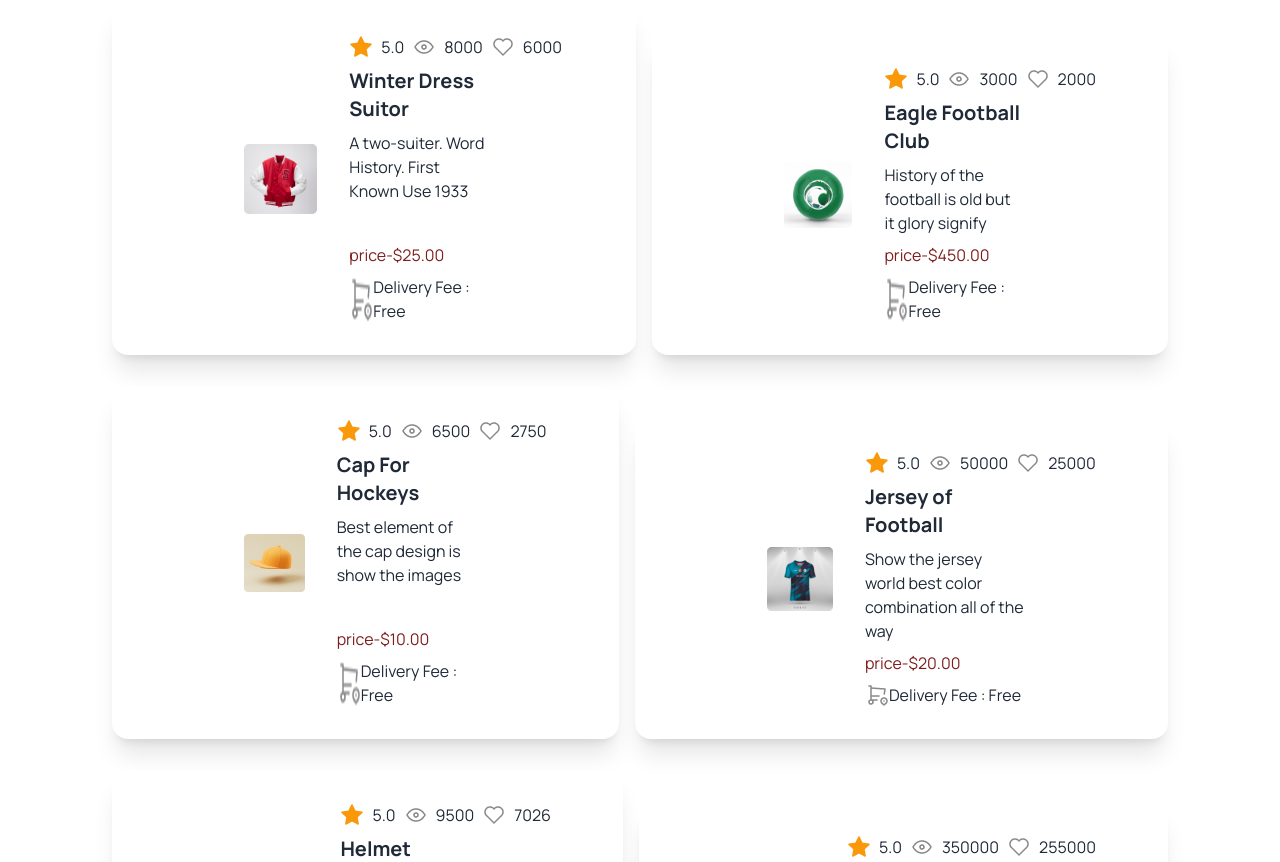
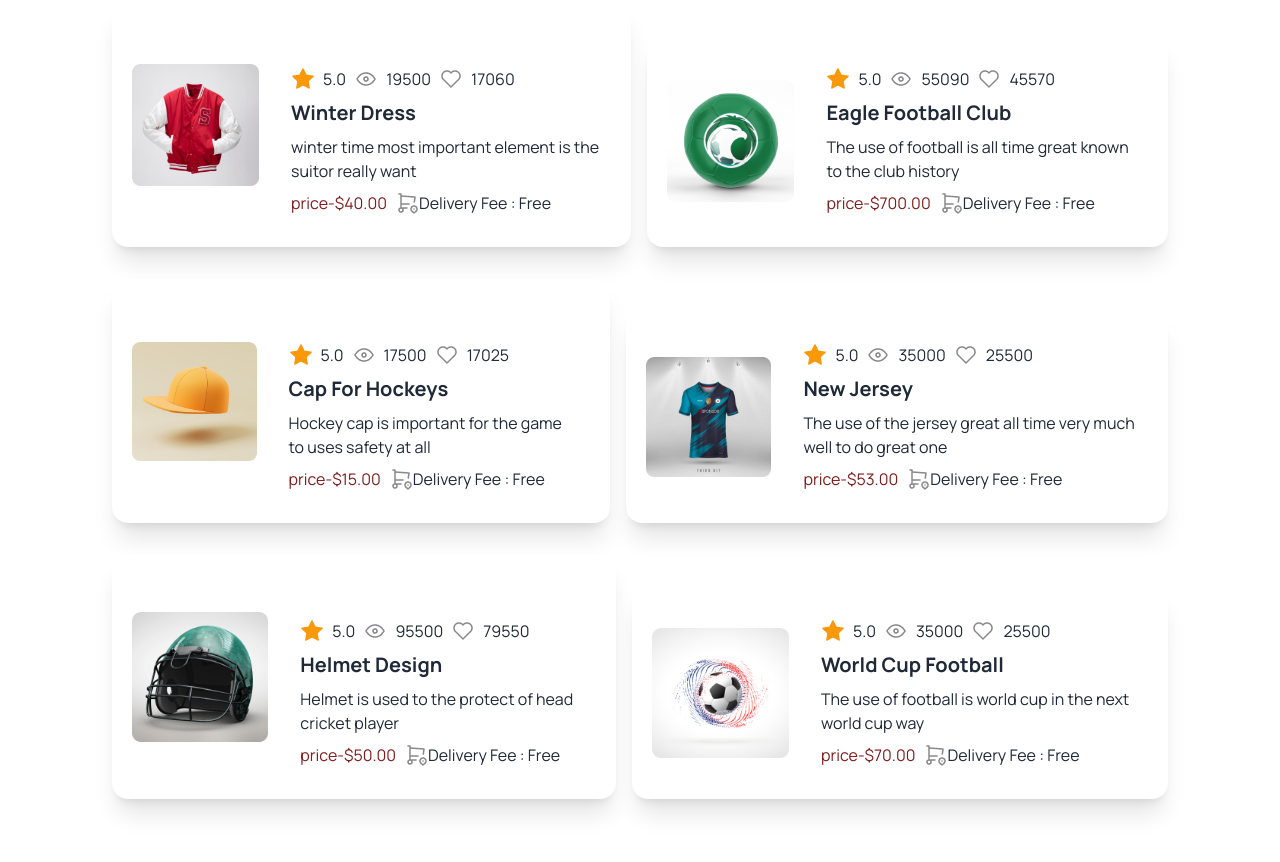
Before and after one commit to 325588/assigntment-3-on, a plain HTML site: page index.html in a window 1280 px wide. Shown: the part 3434-4296 px from the top of the page. Drawn offline with nearby package versions, Linux system fonts and the light colour scheme.

Commit message:
add card style

```diff
--- a/index.html
+++ b/index.html
@@ -191,7 +191,7 @@
           </div>
           </div>
           <div>
-            <div class="flex flex-col w-full border-opacity-50 lg:px-28 px-10">
+            <div class="flex flex-col w-full border-opacity-50 lg:px-28 lg:px-10">
               <div class="grid h-20 card rounded-box place-items-center"></div>
               <div class="divider"></div>
               <div class="grid h-20 card place-items-center"></div>
@@ -215,21 +215,20 @@
     </header>
     <main>
 
-      <div class="lg:flex px-28 px-10 mt-8  gap-4">
-        <div class="card card-side bg-base-100 shadow-xl lg:flex sm:px-28 px-10 grid grid-cols-1 ">
+      <div class="lg:flex lg:px-28 lg:px-10 mt-8 gap-4">
+        <div class="card card-side bg-base-100 shadow-xl lg:flex ">
           <figure class="figure1"><img src="Images/5.png" alt=""/></figure>
-          <div class="card-body">
-            <div class="lg:flex gap-2">
+          <div class="card-body mt-8">
+            <div class="flex gap-2">
               <img src="Images/Frame (4).png" alt="">5.0
-              <img src="Images/Frame (7).png" alt="">8000
-              <img src="Images/Frame (5).png" alt="">6000
+              <img src="Images/Frame (7).png" alt="">19500
+              <img src="Images/Frame (5).png" alt="">17060
             </div>
-            <h2 class="card-title">Winter Dress Suitor</h2>
-            <p>A two-suiter. Word History. First Known
-              Use 1933</p>
+            <h2 class="card-title">Winter Dress </h2>
+            <p>winter time most important element is the suitor really want</p>
             <div class="card-actions ">
               <div>
-                <p class="text-red-900">price-$25.00</p>
+                <p class="text-red-900">price-$40.00</p>
               </div>
               <div class="flex">
                 <img src="Images/Frame (6).png" alt="">Delivery Fee : Free
@@ -237,19 +236,19 @@
             </div>
           </div>
         </div>
-        <div class="card card-side bg-base-100 shadow-xl lg:flex sm:px-28 px-10 grid grid-cols-1 mt-8">
+        <div class="card card-side bg-base-100 shadow-xl lg:flex mt-8">
           <figure class="figure1"><img src="Images/6.png" alt=""/></figure>
           <div class="card-body">
-            <div class="lg:flex gap-2">
+            <div class="flex gap-2">
               <img src="Images/Frame (4).png" alt="">5.0
-              <img src="Images/Frame (7).png" alt="">3000
-              <img src="Images/Frame (5).png" alt="">2000
+              <img src="Images/Frame (7).png" alt="">55090
+              <img src="Images/Frame (5).png" alt="">45570
             </div>
             <h2 class="card-title">Eagle Football Club</h2>
-            <p>History of the football is old but it glory signify</p>
+            <p>The use of football is all time great known to the club history</p>
             <div class="card-actions ">
               <div>
-                <p class="text-red-900">price-$450.00</p>
+                <p class="text-red-900">price-$700.00</p>
               </div>
               <div class="flex">
                 <img src="Images/Frame (6).png" alt="">Delivery Fee : Free
@@ -258,20 +257,20 @@
           </div>
         </div>
       </div>
-      <div class="lg:flex px-28 px-10 mt-8 gap-4">
-        <div class="card card-side bg-base-100 shadow-xl lg:flex sm:px-28 px-10 grid grid-cols-1">
+      <div class="lg:flex lg:px-28 lg:px-10 mt-8 gap-4">
+        <div class="card card-side bg-base-100 shadow-xl lg:flex ">
           <figure class="figure1"><img src="Images/7.png" alt=""/></figure>
-          <div class="card-body">
-            <div class="lg:flex gap-2">
+          <div class="card-body mt-8">
+            <div class="flex gap-2">
               <img src="Images/Frame (4).png" alt="">5.0
-              <img src="Images/Frame (7).png" alt="">6500
-              <img src="Images/Frame (5).png" alt="">2750
+              <img src="Images/Frame (7).png" alt="">17500
+              <img src="Images/Frame (5).png" alt="">17025
             </div>
-            <h2 class="card-title">Cap For Hockeys</h2>
-            <p>Best element of the cap design is show the images </p>
+            <h2 class="card-title">Cap For Hockeys </h2>
+            <p>Hockey cap is important for the game to uses safety at all</p>
             <div class="card-actions ">
               <div>
-                <p class="text-red-900">price-$10.00</p>
+                <p class="text-red-900">price-$15.00</p>
               </div>
               <div class="flex">
                 <img src="Images/Frame (6).png" alt="">Delivery Fee : Free
@@ -279,19 +278,19 @@
             </div>
           </div>
         </div>
-        <div class="card card-side bg-base-100 shadow-xl lg:flex sm:px-28 px-10 grid grid-cols-1 mt-8">
+        <div class="card card-side bg-base-100 shadow-xl lg:flex mt-8">
           <figure class="figure1"><img src="Images/8.png" alt=""/></figure>
           <div class="card-body">
-            <div class="lg:flex gap-2">
+            <div class="flex gap-2">
               <img src="Images/Frame (4).png" alt="">5.0
-              <img src="Images/Frame (7).png" alt="">50000
-              <img src="Images/Frame (5).png" alt="">25000
+              <img src="Images/Frame (7).png" alt="">35000
+              <img src="Images/Frame (5).png" alt="">25500
             </div>
-            <h2 class="card-title">Jersey of Football</h2>
-            <p>Show the jersey world best color combination all of the way</p>
+            <h2 class="card-title">New Jersey</h2>
+            <p>The use of the jersey great all time very much well to do great one</p>
             <div class="card-actions ">
               <div>
-                <p class="text-red-900">price-$20.00</p>
+                <p class="text-red-900">price-$53.00</p>
               </div>
               <div class="flex">
                 <img src="Images/Frame (6).png" alt="">Delivery Fee : Free
@@ -300,14 +299,14 @@
           </div>
         </div>
       </div>
-      <div class="lg:flex px-28 px-10 mt-8 gap-4">
-        <div class="card card-side bg-base-100 shadow-xl lg:flex sm:px-28 px-10 grid grid-cols-1">
+      <div class="lg:flex lg:px-28 lg:px-10 mt-8 gap-4">
+        <div class="card card-side bg-base-100 shadow-xl lg:flex ">
           <figure class="figure1"><img src="Images/9.png" alt=""/></figure>
-          <div class="card-body">
-            <div class="lg:flex gap-2">
+          <div class="card-body mt-8">
+            <div class="flex gap-2">
               <img src="Images/Frame (4).png" alt="">5.0
-              <img src="Images/Frame (7).png" alt="">9500
-              <img src="Images/Frame (5).png" alt="">7026
+              <img src="Images/Frame (7).png" alt="">95500
+              <img src="Images/Frame (5).png" alt="">79550
             </div>
             <h2 class="card-title">Helmet Design </h2>
             <p>Helmet is used to the protect of head cricket player</p>
@@ -321,13 +320,13 @@
             </div>
           </div>
         </div>
-        <div class="card card-side bg-base-100 shadow-xl lg:flex sm:px-28 px-10 grid grid-cols-1 mt-8">
+        <div class="card card-side bg-base-100 shadow-xl lg:flex mt-8">
           <figure class="figure1"><img src="Images/10.png" alt=""/></figure>
           <div class="card-body">
-            <div class="lg:flex gap-2">
+            <div class="flex gap-2">
               <img src="Images/Frame (4).png" alt="">5.0
-              <img src="Images/Frame (7).png" alt="">350000
-              <img src="Images/Frame (5).png" alt="">255000
+              <img src="Images/Frame (7).png" alt="">35000
+              <img src="Images/Frame (5).png" alt="">25500
             </div>
             <h2 class="card-title">World Cup  Football</h2>
             <p>The use of football is world cup in the next world cup way</p>
--- a/style.css
+++ b/style.css
@@ -1,3 +1,6 @@
 .figure1{
     padding-left: 20px;
 }
+.future{
+    height: 600px;
+}
```
